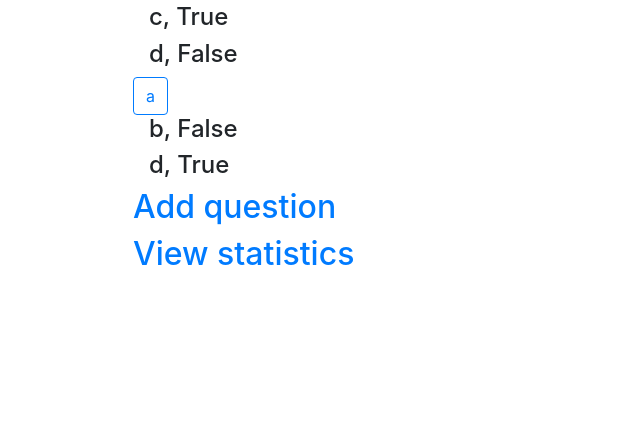
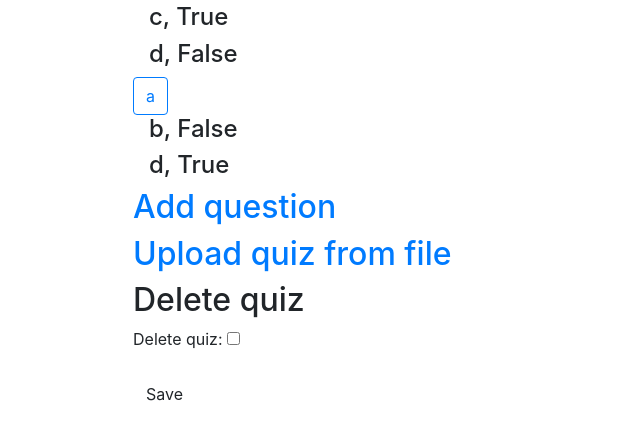
Before and after one commit to jnowakow/QuizApp, a Django app: page /details/5/ in a window 1280 px wide. Shown: the part 291-731 px from the top of the page, without its empty margins (0-640 px from the left). Run offline with Django 3.2, Linux system fonts and the light colour scheme; a user stored in the database is signed in; data comes from the database, SQL or seed files in the repository; both versions use the stored data as it was after the commit; some libraries are stand-ins or nearby versions.

Commit message:
possibility to add questions from file

```diff
--- a/FlashCards/models.py
+++ b/FlashCards/models.py
@@ -13,9 +13,9 @@ class Subject(models.Model):
 class Card(models.Model):
     subject = models.ForeignKey(Subject, on_delete=models.CASCADE)
     marked_as_known = models.BooleanField(default=False)
-    front_side_text = models.TextField(max_length=1000, null=True)
+    front_side_text = models.TextField(max_length=1000, null=True, blank=True)
     front_side_img = models.ImageField(upload_to='flash_cards_images', blank=True)
-    back_side_text = models.TextField(max_length=1000, null=True)
+    back_side_text = models.TextField(max_length=1000, null=True, blank=True)
     back_side_img = models.ImageField(upload_to='flash_cards_images', blank=True)
 
     def __str__(self):
--- a/quiz/forms.py
+++ b/quiz/forms.py
@@ -8,7 +8,15 @@ class QuizForm(forms.ModelForm):
         fields = ('title',)
 
 
+class QuizDeletionForm(forms.Form):
+    delete_quiz = forms.BooleanField(required=False)
+
+
 # class QuestionForm(forms.ModelForm):
+
+class QuizUploadForm(forms.Form):
+    quiz_file = forms.FileField(label='Select a file',
+                                help_text='max size is 2 MB')
 
 
 class QuestionForm(forms.Form):
--- a/quiz/templates/quiz/details.html
+++ b/quiz/templates/quiz/details.html
@@ -22,8 +22,17 @@
         {% if user == quiz.author %}
             {% if quiz.is_editable %}
                 <a href="/addquestion/{{ quiz.id }}"><h2>Add question</h2></a>
+                <a href="/upload/{{ quiz.id }}"><h2>Upload quiz from file</h2></a>
+            {% else %}
+                <a href="/stats/{{ quiz.id }}"><h2>View statistics</h2></a>
             {% endif %}
-            <a href="/stats/{{ quiz.id }}"><h2>View statistics</h2></a>
+
+            <h2>Delete quiz</h2>
+            <form method="POST" class="post-form">
+                {% csrf_token %}
+                {{ form.as_p }}
+                <button type="submit" class="save btn btn-default">Save</button>
+            </form>
         {% endif %}
         </div>
     </div>
--- a/quiz/urls.py
+++ b/quiz/urls.py
@@ -10,6 +10,7 @@ urlpatterns = [
     path('question/<int:question_id>/', views.question, name='Quiz-Question'),
     path('add/', views.add, name='Quiz-Add'),
     path('addquestion/<int:quizid>', views.addQuestion, name='Quiz-AddQuestion'),
+    path('upload/<int:quizid>', views.upload_quiz, name='Quiz-Upload'),
     path('activatequiz/<int:quizid>', views.activate_quiz, name='Quiz-Activation'),
     path('deactivatequiz/<int:quizid>', views.deactivate_quiz, name='Quiz-Deactivation'),
     path('take/<int:attemptid>', views.take_quiz, name='Take-Quiz'),
--- a/quiz/views.py
+++ b/quiz/views.py
@@ -6,6 +6,7 @@ from plotly.offline import plot
 import plotly.graph_objects as go
 
 from .forms import *
+from .utils.quiz_parser import parse
 
 
 def start_page(request):
@@ -26,10 +27,40 @@ def home(request):
     return render(request, 'quiz/home.html', context)
 
 
+def upload_quiz(request, quizid):
+    if request.method == 'POST':
+        form = QuizUploadForm(request.POST, request.FILES)
+
+        if form.is_valid():
+            parse(request.FILES['quiz_file'], quizid)
+
+            return redirect('Quiz-Details', quizid)
+    else:
+        form = QuizUploadForm()
+
+    context = {
+        'form': form
+    }
+
+    return render(request, 'quiz/upload.html', context)
+
+
 def details(request, quizid):
+    quiz = Quiz.objects.get(pk=quizid)
+
+    if request.method == 'POST':
+        form = QuizDeletionForm(request.POST)
+        if form.is_valid():
+            if form['delete_quiz']:
+                quiz.delete()
+                return redirect('Quiz-Home')
+    else:
+        form = QuizDeletionForm()
+
     context = {
-        'quiz': Quiz.objects.get(pk=quizid),
-        'questions': Quiz.objects.get(pk=quizid).question_set.all()
+        'quiz': quiz,
+        'questions': Quiz.objects.get(pk=quizid).question_set.all(),
+        'form': form
     }
     return render(request, 'quiz/details.html', context)
 
```
Also changed, not shown: quiz/templates/quiz/upload.html (added, +29 -0 lines), quiz/utils/quiz_parser.py (added, +37 -0 lines), FlashCards/migrations/0003_auto_20200607_1032.py (added), db.sqlite3, quiz/utils/__init__.py (added).
